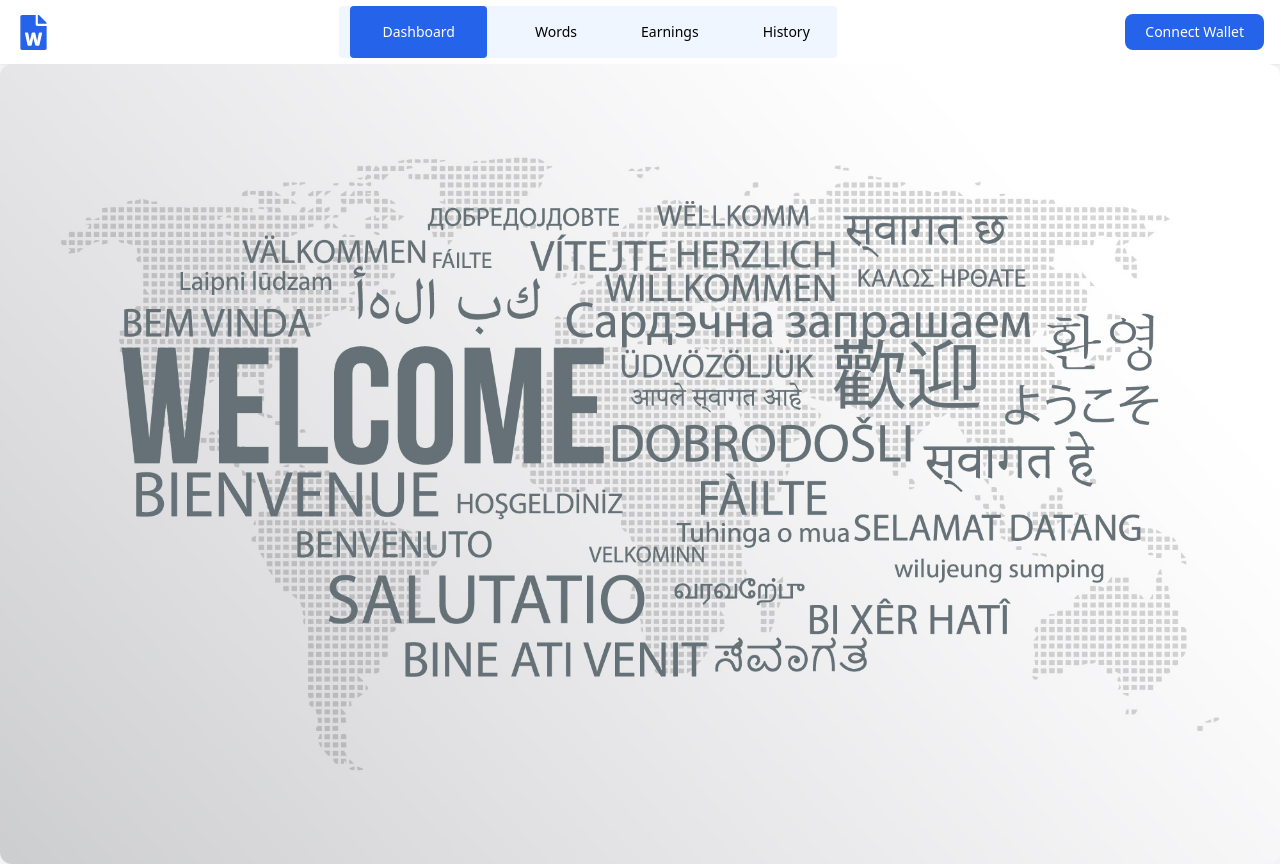
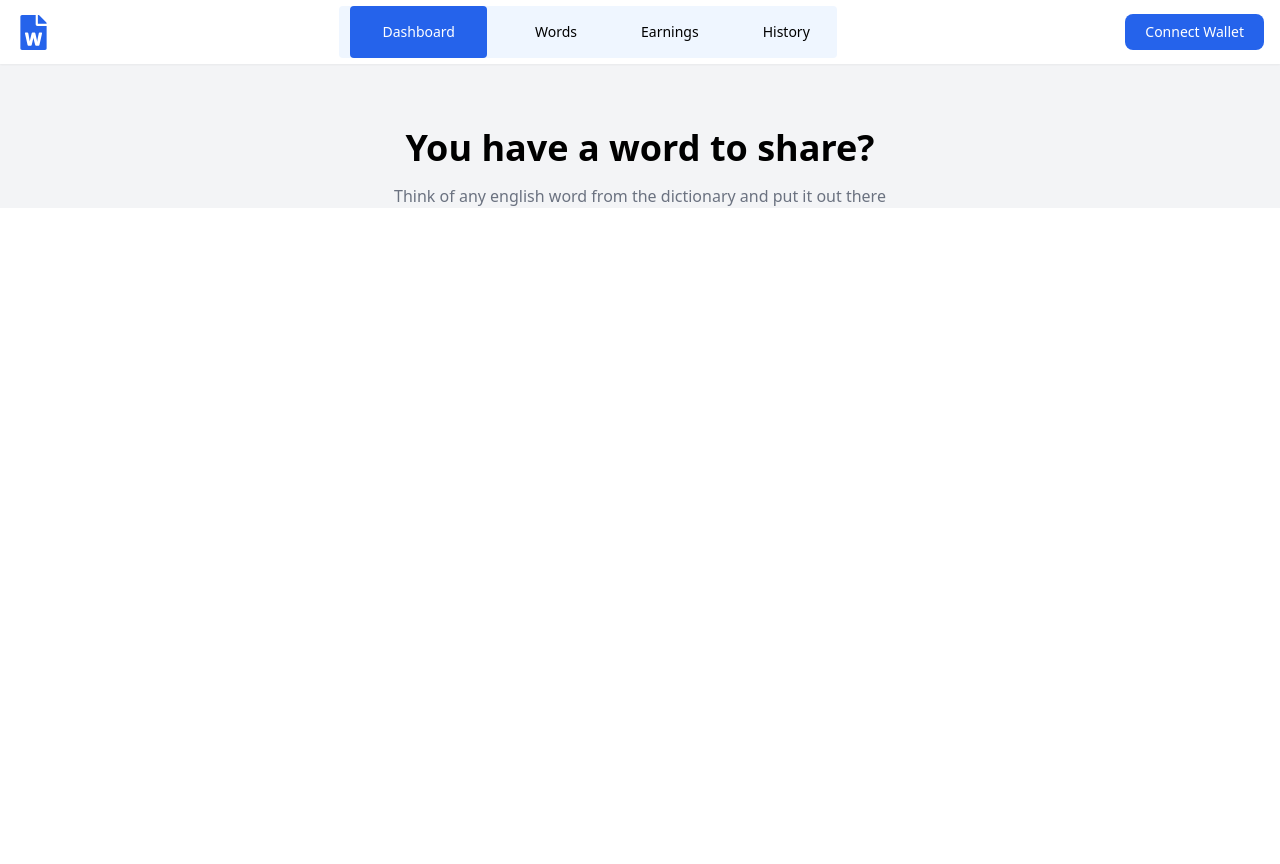
Before and after one commit to kwakyebrilliant/playme, a React (Create React App) app: page /summary in a window 1280 px wide. After the commit the page ends 800 px from the top, so only its background shows below. Built offline with nearby package versions, Linux system fonts and the light colour scheme; the HTML template or start-up script is replaced by a standard one.

Commit message:
summary updates

```diff
--- a/src/dashboard/Summary.js
+++ b/src/dashboard/Summary.js
@@ -2,7 +2,6 @@
 import React from 'react'
 import DashboardNav from './DashboardNav'
 
-import welcome from '../assets/welcome.jpg';
 
 function Summary() {
   return (
@@ -10,12 +9,18 @@ function Summary() {
 
         <DashboardNav />
 
+        <div className="flex justify-center items-center">
+          <div className="text-center">
+            <h1 className="text-4xl font-bold lg:pt-16 pt-8 ">
+              You have a word to share?
+            </h1>
+            <p className='pt-4 text-gray-500'>
+                Think of any english word from the dictionary and put it out there
+            </p>
+          </div>
+        </div>
 
-        <div>
-        <a style={{ backgroundImage: `url(${welcome})` }} className="relative block overflow-hidden h-screen rounded-xl bg-cover bg-center bg-no-repeat">
 
-        </a>
-        </div>
     </div>
   )
 }
```
